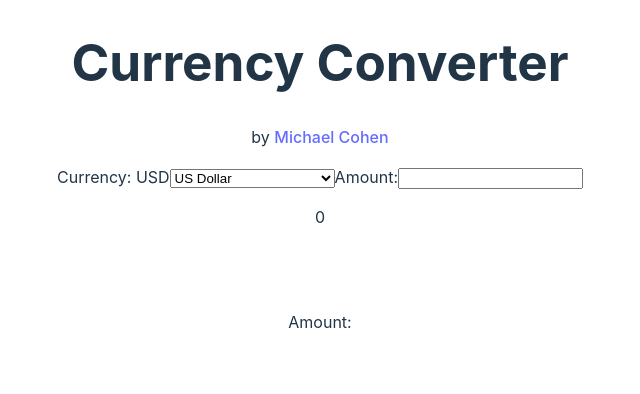
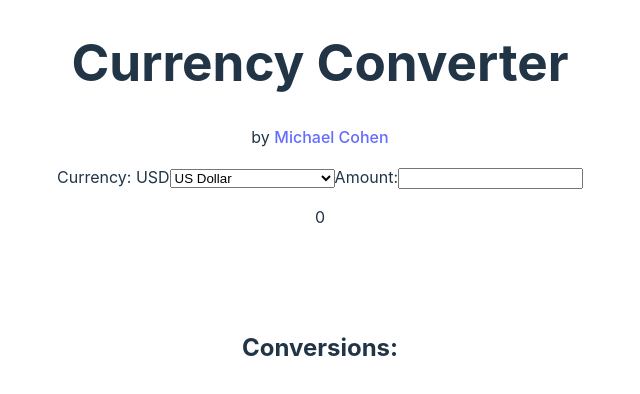
Before and after one commit to mcohen2000/currency-converter, a React (Vite) app: page / in a window 1280 px wide. Shown: the top 394 px of the page, without its empty margins (320-960 px from the left). Built offline with nearby package versions, Linux system fonts and the light colour scheme.

Commit message:
Reorganized Content

```diff
--- a/src/App.tsx
+++ b/src/App.tsx
@@ -47,11 +47,13 @@ function App() {
           <div className='arrow-line'></div>
           <div className='arrow-down'></div>
         </div>
-        <div className='formWrapper outputForm'>
-          <label>Amount:</label>
-          <p className='amountInput'></p>
+      </div>
+        <div className='conversionWrapper'>
+          <h2>Conversions:</h2>
+          <div className='conversionResults'>
+            <div className='currencyConversion'></div>
+          </div>
         </div>
-      </div>
     </>
   )
 }
```
